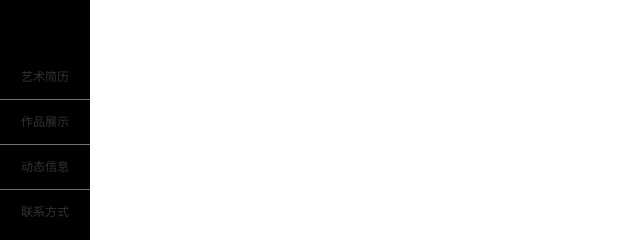
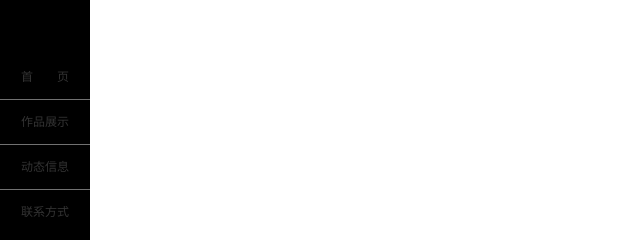
Before and after one commit to Lisenren/Lisenren.github.io, a plain HTML site: page jianli.html in a window 1280 px wide. Shown: the part 261-501 px from the top of the page, 0-640 px from the left. Drawn offline with Linux system fonts and the light colour scheme.

Commit message:
modi jianli.html

```diff
--- a/jianli.html
+++ b/jianli.html
@@ -14,7 +14,7 @@
 			<div class="user"></div>
 			<p class="name">吴迪迪</p>
 			<ul>
-				<li><a href="jianli.html">艺术简历</a></li>
+				<li><a href="index.html">首　　页</a></li>
 				<li><a href="zuopin.html">作品展示</a></li>
 				<li><a href="xinxi.html">动态信息</a></li>
 				<li class="none"><a href="lianxi.html">联系方式</a></li>
```
